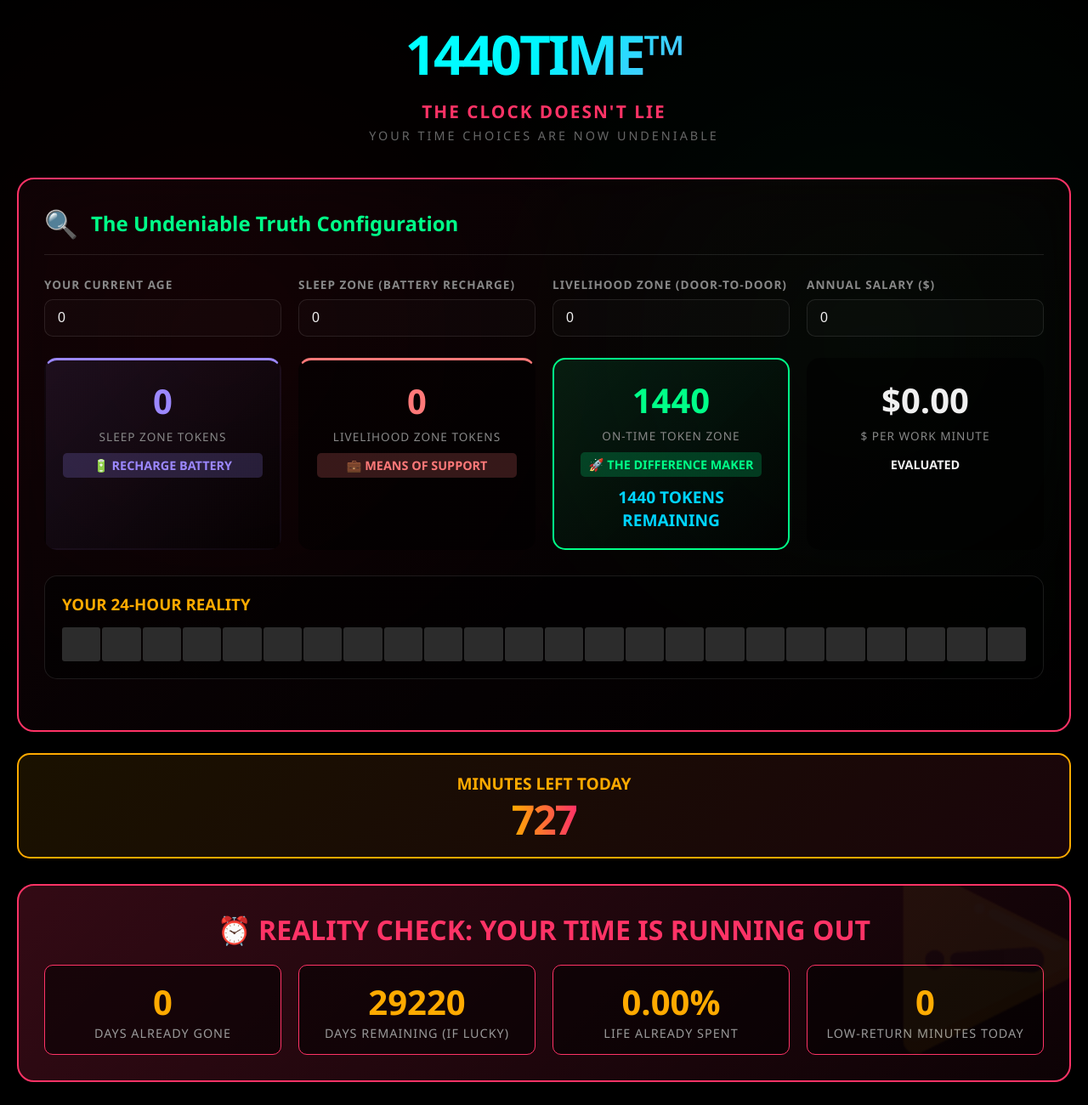
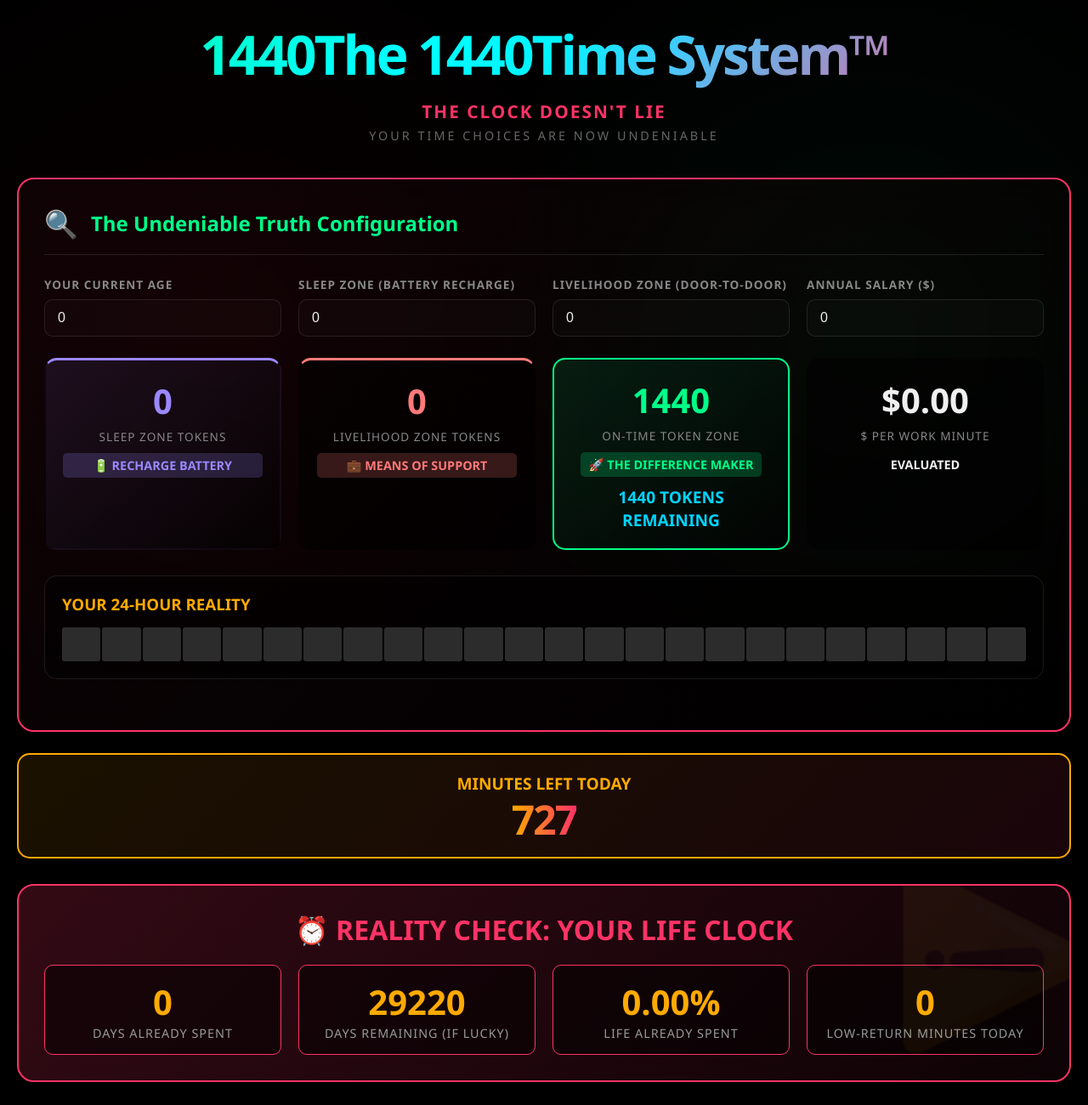
Before and after one commit to kmac1310/GeminiLifeApp2, a plain HTML site: page index.html in a window 1280 px wide. Shown: the top 1300 px of the page at 85% size. Drawn offline with Linux system fonts and the light colour scheme.

Commit message:
Update index.html

```diff
--- a/index.html
+++ b/index.html
@@ -3,7 +3,7 @@
 <head>
   <meta charset="UTF-8">
   <meta name="viewport" content="width=device-width, initial-scale=1.0">
-  <title>1440TIME™ - The Undeniable Truth of Your Time</title>
+  <title>1440Time System™ - The Undeniable Truth of Your Time</title>
   <style>
     /* ------------------- Global Styling ------------------- */
     * {
@@ -1065,7 +1065,7 @@
 <body>
   <div class="container">
     <div class="header">
-      <h1>1440TIME™</h1>
+      <h1>1440The 1440Time System™</h1>
       <p class="tagline">THE CLOCK DOESN'T LIE</p>
       <p class="motto">Your Time Choices Are Now Undeniable</p>
     </div>
@@ -1131,11 +1131,11 @@
     </div>
 
     <div class="truth-banner">
-      <div class="truth-title">⏰ REALITY CHECK: YOUR TIME IS RUNNING OUT</div>
+      <div class="truth-title">⏰ REALITY CHECK: YOUR LIFE CLOCK</div>
       <div class="truth-stats">
         <div class="truth-stat">
           <div class="truth-number" id="daysLived">0</div>
-          <div class="truth-label">Days Already Gone</div>
+          <div class="truth-label">Days Already Spent</div>
         </div>
         <div class="truth-stat">
           <div class="truth-number" id="daysLeft">0</div>
```
